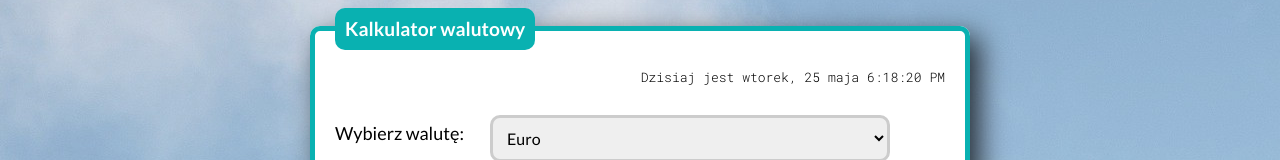
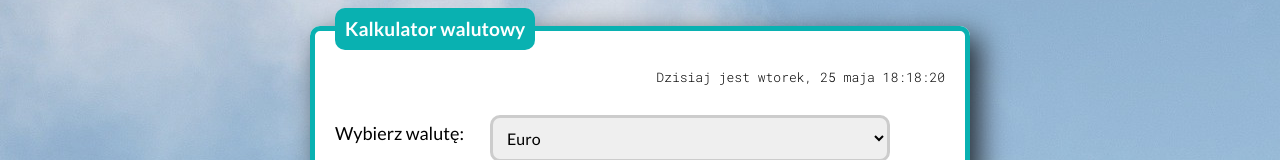
Before and after one commit to Kacper218/currency-calculator-react, a React (Create React App) app: page / in a window 1280 px wide. Shown: the part 189-349 px from the top of the page. Built offline with nearby package versions, Linux system fonts and the light colour scheme.

Commit message:
Clock code refactoring

```diff
--- a/src/Form/Clock/index.js
+++ b/src/Form/Clock/index.js
@@ -1,6 +1,14 @@
-import React, { useState, useEffect} from 'react';
+import React, { useState, useEffect } from 'react';
 import "./style.css"
 
+const formatDate = (myDate) => myDate.toLocaleDateString("pl-PL", {
+  weekday: "long",
+  day: "numeric",
+  month: "long",
+  hour: "2-digit",
+  minute: "2-digit",
+  second: "2-digit",
+});
 
 const Clock = () => {
 
@@ -8,7 +16,7 @@ const Clock = () => {
 
   useEffect(() => {
     const intervalId = setInterval(() => {
-      setMyDate(myDate => myDate = new Date())
+      setMyDate(new Date())
     }, 1000);
 
     return () => {
@@ -18,7 +26,9 @@ const Clock = () => {
 
   return (
     <div className="Clock">
-      Dzisiaj jest {myDate.toLocaleDateString("pl-PL", { weekday: "long", day: "numeric", month: "long", })} { myDate.toLocaleTimeString()}
+      Dzisiaj jest
+      {" "}
+      {formatDate(myDate)}
     </div>
   );
 };
```
